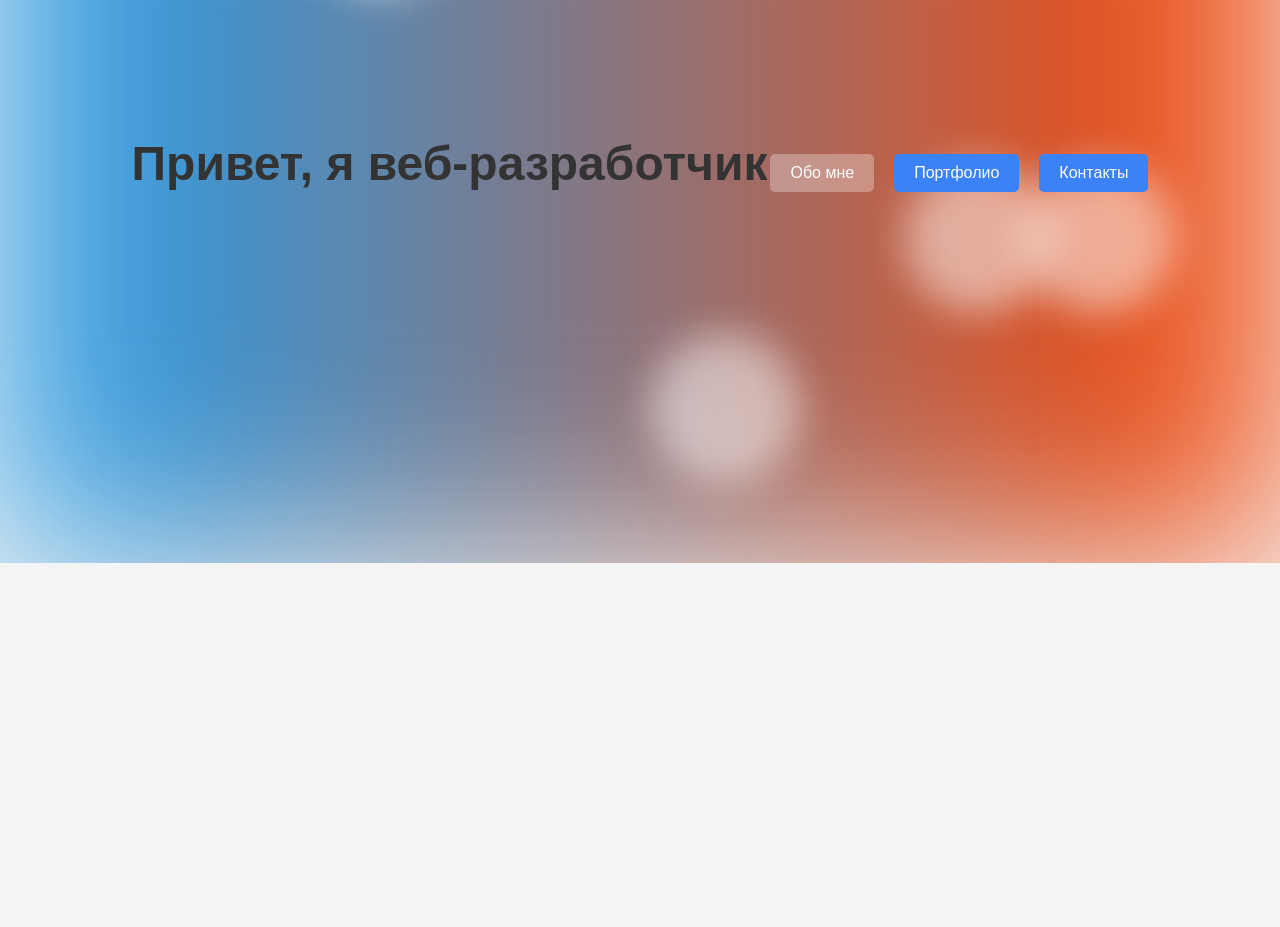
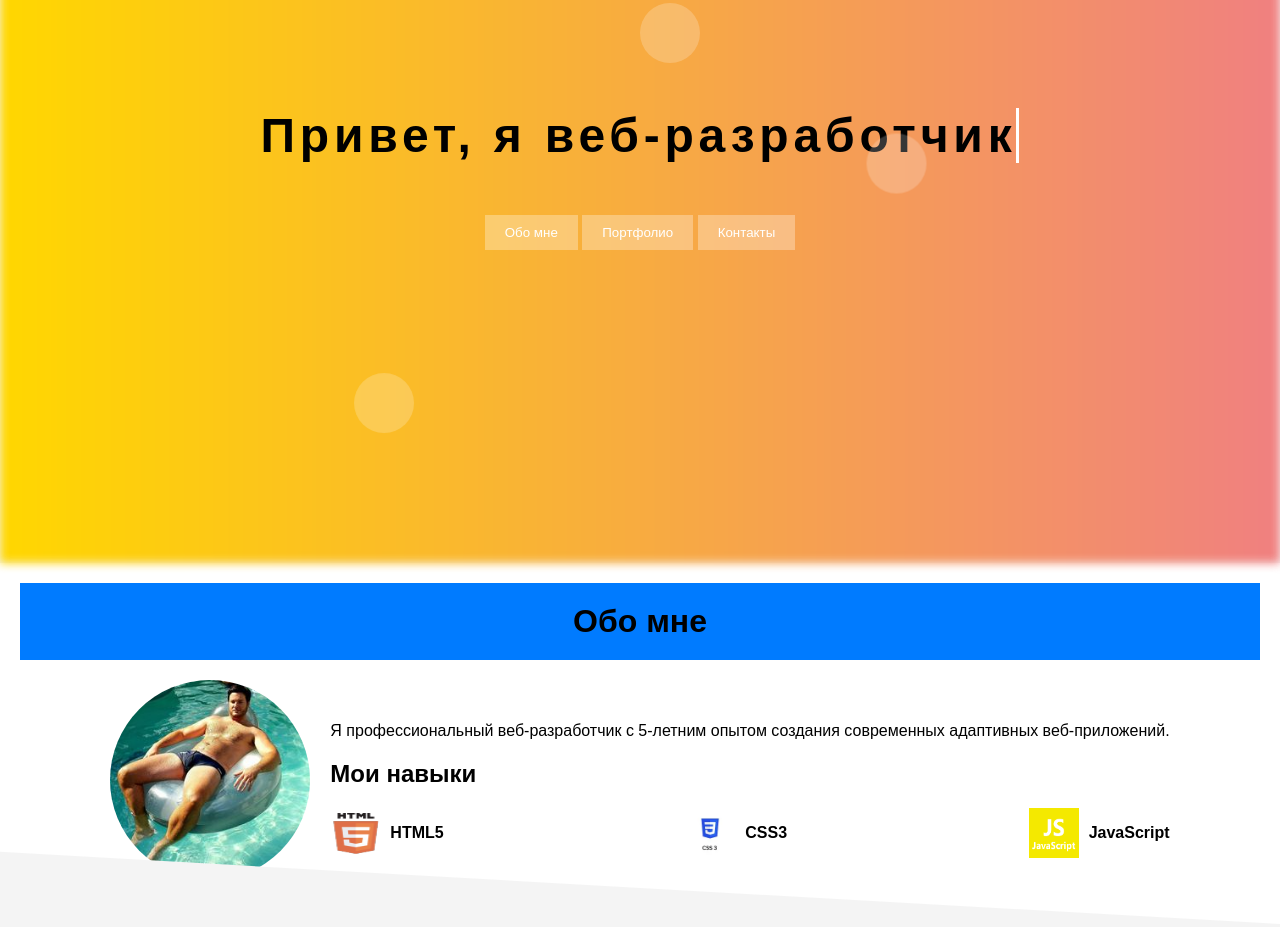
Before and after one commit to kahppl/ClassLesson, a plain HTML site: page domashnee zadanie/сайт/сайт.html in a window 1280 px wide. Shown: the part 237-1164 px from the top of the page. Before the commit the page ends 800 px from the top, so only its background shows below. Drawn offline with Linux system fonts and the light colour scheme.

Commit message:
ыаув

```diff
--- a/domashnee zadanie/сайт/style.css
+++ b/domashnee zadanie/сайт/style.css
@@ -1,233 +1,381 @@
+/* Основные настройки */
 * {
-    margin: 0;
-    padding: 0;
     box-sizing: border-box;
 }
 
 body {
-    height: 100vh;
-    display: flex;
-    justify-content: center;
-    align-items: center;
-    overflow: hidden;
+    margin: 0;
     font-family: Arial, Helvetica, sans-serif;
+    color: rgb(0, 0, 0);
+    text-align: center;
+    overflow-x: hidden; /* Убираем горизонтальные полосы прокрутки */
 }
 
-.gradient-background {
+.gradient-blur {
     position: absolute;
     top: 0;
     left: 0;
     width: 100%;
     height: 100%;
-    background: linear-gradient(to right, #1da1f2, #ff4500);
-    animation: gradientMove 30s linear infinite;
-    filter: blur(100px); /* Размытие фона */
+    z-index: -1;
+    filter: blur(5px); /* Блюр для градиента */
+    background: linear-gradient(to right, #ffd700, #f08080);
 }
 
-@keyframes gradientMove {
-    0% { background-position: 100% 50%; }
-    100% { background-position: 0% 50%; }
+.dots-container span {
+    position: absolute;
+    width: 60px;
+    height: 60px;
+    background-color: rgba(255, 255, 255, 0.3); /* Полупрозрачный белый круг */
+    border-radius: 50%;
+    opacity: 0.7;
+    animation-name: move-dot;
+    animation-timing-function: cubic-bezier(.1,.8,.3,1);
+    animation-duration: 20s;
+    animation-direction: alternate-reverse;
+    animation-iteration-count: infinite;
 }
 
-.circles {
-    position: absolute;
-    top: 0;
-    left: 0;
-    width: 100%;
-    height: 100%;
-    display: grid;
-    place-items: center;
-}
-
-.circle {
-    position: absolute;
-    width: 150px;
-    height: 150px;
-    background: rgba(255, 255, 255, 0.5); /* Полупрозрачный белый цвет */
-    border-radius: 50%;
-    filter: blur(20px); /* Размытие кругов */
-    animation: circleAnimate 10s linear infinite;
-}
-
-.circle:nth-child(1) {
+.dots-container span:nth-child(1) {
     top: 10%;
     left: 20%;
     animation-delay: 0s;
 }
 
-.circle:nth-child(2) {
+.dots-container span:nth-child(2) {
     top: 50%;
-    right: 20%;
+    left: 70%;
     animation-delay: 2s;
 }
 
-.circle:nth-child(3) {
-    bottom: 10%;
-    left: 50%;
+.dots-container span:nth-child(3) {
+    top: 80%;
+    left: 30%;
     animation-delay: 4s;
 }
 
-.circle:nth-child(4) {
-    top: 50%;
-    left: 80%;
+.dots-container span:nth-child(4) {
+    top: 30%;
+    left: 50%;
     animation-delay: 6s;
 }
 
-@keyframes circleAnimate {
-    0% { transform: translateX(0); }
-    100% { transform: translateX(100px); }
+@keyframes move-dot {
+    0%, 100% {
+        transform: translateX(-50%) translateY(-50%);
+    }
+    50% {
+        transform: translateX(calc((var(--random-offset)) * 1vw + var(--random-start))) translateY(calc(var(--random-offset) * 1vh));
+    }
 }
 
-.content {
+.content-container {
     position: relative;
     z-index: 1;
-    text-align: center;
+    display: flex;
+    flex-direction: column;
+    align-items: center;
+    justify-content: center;
+    height: 100vh;
 }
 
-.typing-text {
-    font-size: 3rem;
+#typing-effect {
+    font-size: 3em;
+    overflow: hidden;
     white-space: nowrap;
-    overflow: hidden;
-    border-right: 3px solid #fff;
-    animation: typing 3s steps(40, end), caretBlink 0.5s step-end infinite;
+    letter-spacing: 0.1em;
+    border-right: 3px solid white;
+    animation: type-text 3s steps(30, end), blinking-cursor 0.5s step-end infinite;
 }
 
-@keyframes typing {
+@keyframes type-text {
     from { width: 0; }
     to { width: 100%; }
 }
 
-@keyframes caretBlink {
-    from, to { border-color: transparent; }
-    50% { border-color: #fff; }
-}
-
-.buttons {
-    display: flex;
-    justify-content: center;
-    gap: 20px;
-    margin-top: 20px;
-}
-
-.button {
-    padding: 10px 20px;
-    font-size: 1rem;
-    color: #fff;
-    background-color: #ffffff4d;
-    border: none;
-    border-radius: 5px;
-    cursor: pointer;
-    transition: background-color 0.3s ease;
-    text-decoration: none;
-}
-
-.button:hover {
-    background-color: #c3d3ff;
+@keyframes blinking-cursor {
+    50% { border-color: transparent; }
 }
 
 button {
     padding: 10px 20px;
-    font-size: 1rem;
-    color: #fff;
-    background-color: #3b82f6;
+    margin-top: 20px;
+    background-color: rgba(255, 255, 255, 0.3);
+    color: white;
     border: none;
-    border-radius: 5px;
     cursor: pointer;
-    transition: background-color 0.3s ease;
+    transition: all 0.3s ease-in-out;
 }
 
 button:hover {
-    background-color: #1d4ed8;
+    background-color: rgba(255, 255, 255, 0.5);
 }
 
-/*обо мне */
+/* Стили для раздела "Обо мне" */
+.about-me {
+    background-color: #ffffff;
+    padding: 20px;
+    text-align: center;
+    clip-path: polygon(0 0, 100% 0, 100% 100%, 0% 80%);
+}
 
-* {
+.about-me .header {
+    background-color: #007bff;
+    color: rgb(0, 0, 0);
+    text-align: center;
+    padding: 20px;
+}
+
+.about-me .content {
+    display: flex;
+    justify-content: center;
+    align-items: center;
+    padding: 20px;
+}
+
+.about-me .profile {
+    margin-right: 20px;
+}
+
+.about-me .profile img {
+    width: 200px;
+    height: 200px;
+    border-radius: 50%;
+}
+
+.about-me .description {
+    text-align: left;
+}
+
+.about-me .description p {
+    margin-bottom: 20px;
+}
+
+.about-me .skills {
+    display: flex;
+    justify-content: space-between;
+    margin-top: 20px;
+}
+
+.about-me .skill {
+    display: flex;
+    align-items: center;
+}
+
+.about-me .skill img {
+    width: 50px;
+    height: 50px;
+    margin-right: 10px;
+}
+
+.about-me .skill span {
+    font-weight: bold;
+}
+body {
+    font-family: Arial, sans-serif;
     margin: 0;
     padding: 0;
-    box-sizing: border-box;
-}
-
-body {
-    font-family: Arial, sans-serif;
-    color: #333;
     background-color: #f4f4f4;
 }
 
-.skewed-background {
+.header {
+    background-color: #007bff;
+    color: white;
+    text-align: center;
+    padding: 20px;
+}
+
+.header h1 {
+    margin: 0;
+    position: relative;
+    display: inline-block;
+}
+
+.header h1::after {
+    content: '';
     position: absolute;
-    top: 0;
+    bottom: -5px;
     left: 0;
     width: 100%;
-    height: 100%;
-    background: linear-gradient(to right, #1da1f2, #ff4500);
-    transform: skewY(-5deg);
-    transform-origin: bottom;
-    z-index: -1;
+    height: 2px;
+    background-color: #007bff;
+    transform: scaleX(0);
+    transition: transform 0.3s ease-in-out;
+}
+
+.header h1:hover::after {
+    transform: scaleX(1);
 }
 
 .content {
     display: flex;
     justify-content: center;
     align-items: center;
-    height: 100vh;
     padding: 20px;
 }
 
 .profile {
-    flex: 1;
-    text-align: center;
+    margin-right: 20px;
 }
 
-.profile-picture {
-    width: 150px;
-    height: 150px;
+.profile img {
+    width: 200px;
+    height: 200px;
     border-radius: 50%;
-    object-fit: cover;
 }
 
-.text {
-    flex: 2;
-    padding-left: 20px;
+.description {
+    text-align: left;
 }
 
-h2 {
-    font-size: 2rem;
-    margin-bottom: 10px;
-}
-
-p {
-    font-size: 1.2rem;
+.description p {
     margin-bottom: 20px;
-}
-
-h3 {
-    font-size: 1.5rem;
-    margin-bottom: 10px;
 }
 
 .skills {
     display: flex;
-    gap: 10px;
+    justify-content: space-between;
+    margin-top: 20px;
 }
 
 .skill {
     display: flex;
     align-items: center;
-    justify-content: center;
-    width: 100px;
-    height: 100px;
-    border-radius: 50%;
-    font-size: 1.2rem;
-    color: white;
+}
+
+.skill img {
+    width: 50px;
+    height: 50px;
+    margin-right: 10px;
+}
+
+.skill span {
     font-weight: bold;
 }
 
-.icon {
+.container {
+    perspective: 1000px;
+}
+
+.card {
+    width: 300px;
+    height: 400px;
+    position: relative;
+    transform-style: preserve-3d;
+    transition: transform 0.5s;
+}
+
+.card:hover {
+    transform: rotateY(180deg);
+}
+
+.card__face {
+    position: absolute;
     width: 100%;
     height: 100%;
+    backface-visibility: hidden;
+    border-radius: 10px;
+    box-shadow: 0 4px 8px rgba(0, 0, 0, 0.1);
+}
+
+.card__face--front {
+    background-color: white;
+}
+
+.card__face--back {
+    background-color: #ffffff;
+    transform: rotateY(180deg);
+    background: linear-gradient(rgb(156, 156, 255), rgb(80, 231, 224))
+
+}
+
+.card__face img {
+    width: 100%;
+    height: 100%;
+    object-fit: cover;
+    border-radius: 10px;
+}
+.container {
+    display: flex;
+    justify-content: space-between;
+    padding: 20px;
+}
+
+.form {
+    width: 50%;
+}
+
+.form h1 {
+    color: #007bff;
+    margin-bottom: 20px;
+}
+
+.form label {
+    display: block;
+    margin-bottom: 5px;
+}
+
+.form input, .form textarea {
+    width: 100%;
+    padding: 10px;
+    margin-bottom: 20px;
+    border: 1px solid #ccc;
+    border-radius: 5px;
+}
+
+.form button {
+    background-color: #007bff;
+    color: white;
+    padding: 10px 20px;
+    border: none;
+    border-radius: 5px;
+    cursor: pointer;
+}
+
+.contact-info {
+    display: flex;
+    flex-direction: column;
+    align-items: flex-start;
+    justify-content: center;
+}
+
+.contact-info div {
     display: flex;
     align-items: center;
+    margin-bottom: 20px;
+}
+
+.contact-info img {
+    width: 20px;
+    height: 20px;
+    margin-right: 10px;
+}
+
+.contact-info span {
+    font-weight: bold;
+}
+.footer {
+    background-color: #007bff;
+    color: white;
+    text-align: center;
+    padding: 20px;
+}
+
+.social-icons {
+    display: flex;
     justify-content: center;
-    border-radius: 50%;
+    margin-bottom: 20px;
 }
+
+.social-icons a {
+    margin: 0 10px;
+}
+
+.social-icons img {
+    width: 30px;
+    height: 30px;
+}
+
+.copyright {
+    font-size: 14px;
+}
--- a/domashnee zadanie/сайт/сайт.html
+++ b/domashnee zadanie/сайт/сайт.html
@@ -1,26 +1,98 @@
 <!DOCTYPE html>
-<html lang="en">
+<html lang="ru">
 <head>
     <meta charset="UTF-8">
     <meta name="viewport" content="width=device-width, initial-scale=1.0">
-    <title>Анимированный фон и текст</title>
     <link rel="stylesheet" href="style.css">
+    <title>Привет, я веб-разработчик</title>
 </head>
 <body>
-    <div class="gradient-background"></div>
-    <div class="circles">
-        <div class="circle"></div>
-        <div class="circle"></div>
-        <div class="circle"></div>
-        <div class="circle"></div>
+
+    <div class="content-container">
+        <div class="gradient-blur"></div>
+        <div class="dots-container">
+            <span></span><span></span><span></span><span></span>
+        </div>
+        <h1 id="typing-effect">Привет, я веб-разработчик</h1>
+        <div class="button"><button>Обо мне</button>
+        <button>Портфолио</button>
+        <button>Контакты</button>
+    </div>
+    </div>
+    <div class="about-me">
+        <div class="header">
+            <h1>Обо мне</h1>
+        </div>
+        <div class="content">
+            <div class="profile">
+                <img src="дутый2.jpg" alt="Профиль">
+            </div>
+            <div class="description">
+                <p>Я профессиональный веб-разработчик с 5-летним опытом создания современных адаптивных веб-приложений.</p>
+                <h2>Мои навыки</h2>
+                <div class="skills">
+                    <div class="skill">
+                        <img src="html5-logo.png"HTML5">
+                        <span>HTML5</span>
+                    </div>
+                    <div class="skill">
+                        <img src="css3.png" alt="CSS3">
+                        <span>CSS3</span>
+                    </div>
+                    <div class="skill">
+                        <img src="javascript.png"JavaScript">
+                        <span>JavaScript</span>
+                    </div>
+                </div>
+            </div>
+        </div>
     </div>
     <div class="content">
-        <h1 class="typing-text">Привет, я веб-разработчик</h1>
-        <div class="buttons">
-            <a href="сайт2.html" target="_blank" class="button">Обо мне</a>
-            <button>Портфолио</button>
-            <button>Контакты</button>
+        <div class="card">
+            <div class="card__face card__face--front">
+                <img src="OIP.png" alt="Изображение">
+            </div>
+            <div class="card__face card__face--back">
+                <p>Описание работы</p>
+                <p>Ну крутая работа ставьте 70 баллов</p>
+            </div>
         </div>
+    </div>
+    <div class="container">
+        <div class="form">
+            <h1>Свяжитесь со мной</h1>
+            <form>
+                <label for="name">Имя</label>
+                <input type="text" id="name" name="name">
+                <label for="email">Email</label>
+                <input type="email" id="email" name="email">
+                <label for="message">Сообщение</label>
+                <textarea id="message" name="message"></textarea>
+                <button type="submit">Отправить</button>
+            </form>
+        </div>
+        <div class="contact-info">
+            <div class="email">
+                <img src="kid.jpg" alt="Email">
+                <span>example@example.com</span>
+            </div>
+            <div class="phone">
+                <img src="red.png" alt="Телефон">
+                <span>+7 (123) 456-78-90</span>
+            </div>
+            <div class="location">
+                <img src="kid.jpg" alt="Местоположение">
+                <span>Москва, Россия</span>
+            </div>
+        </div>
+    </div>
+    <div class="footer">
+        <div class="social-icons">
+            <a href="#" class="telegram"><img src="tg.png" alt="Telegram"></a>
+            <a href="#" class="linkedin"><img src="in.png" alt="LinkedIn"></a>
+            <a href="#" class="twitter"><img src="twitter.png" alt="Twitter"></a>
+        </div>
+        <p class="copyright">© 2023 Все права защищены</p>
     </div>
 </body>
 </html>
```
Also changed, not shown: domashnee zadanie/сайт/OIP.png (added), domashnee zadanie/сайт/css3.png (added), domashnee zadanie/сайт/html5-logo.png (added), domashnee zadanie/сайт/in.png (added), domashnee zadanie/сайт/javascript.png (added), domashnee zadanie/сайт/kid.jpg (added), domashnee zadanie/сайт/red.png (added), domashnee zadanie/сайт/tg.png (added), domashnee zadanie/сайт/twitter.png (added), domashnee zadanie/сайт/дутый2.jpg (renamed from domashnee zadanie/dz4/дутый2.jpg).
